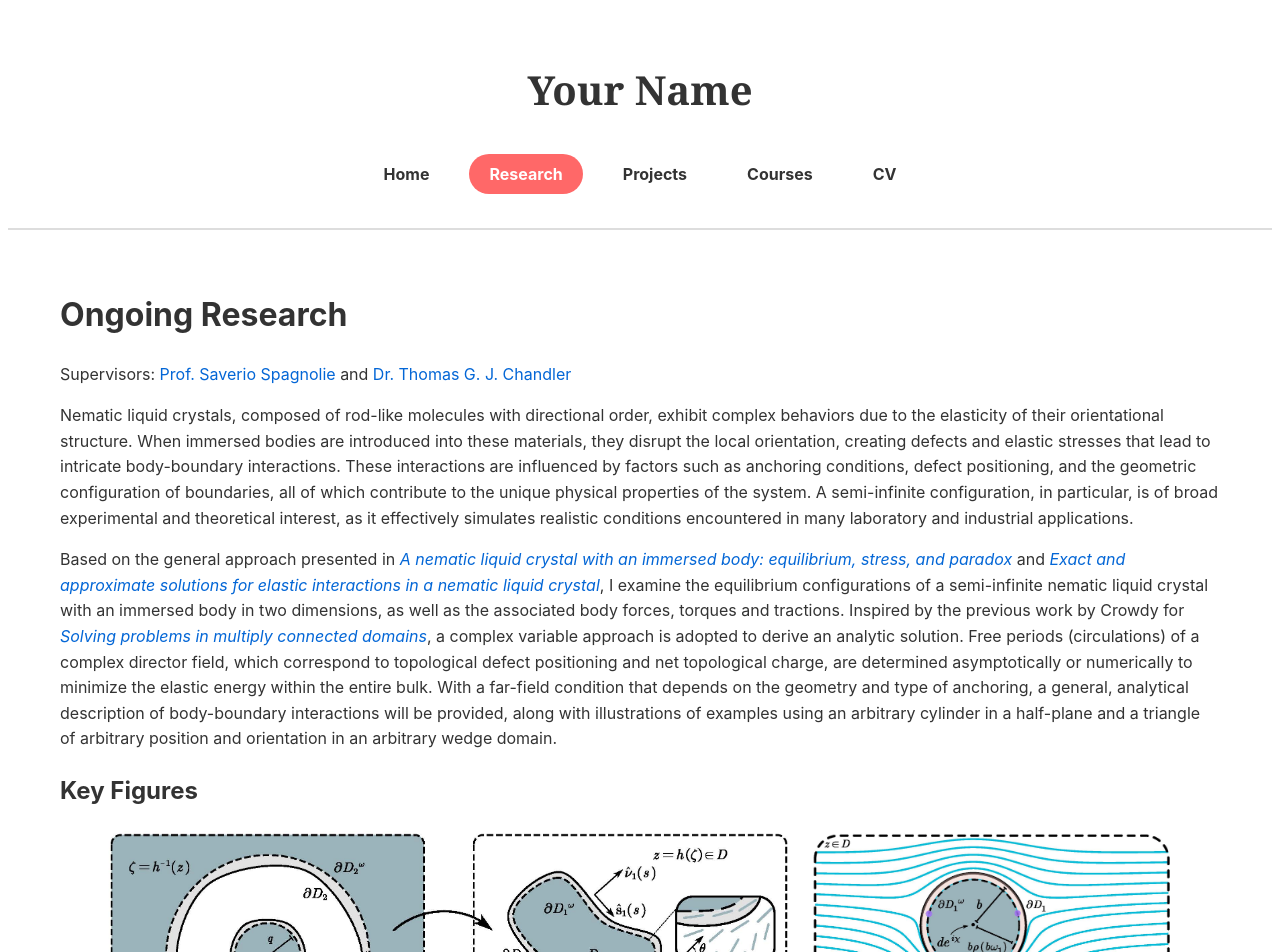
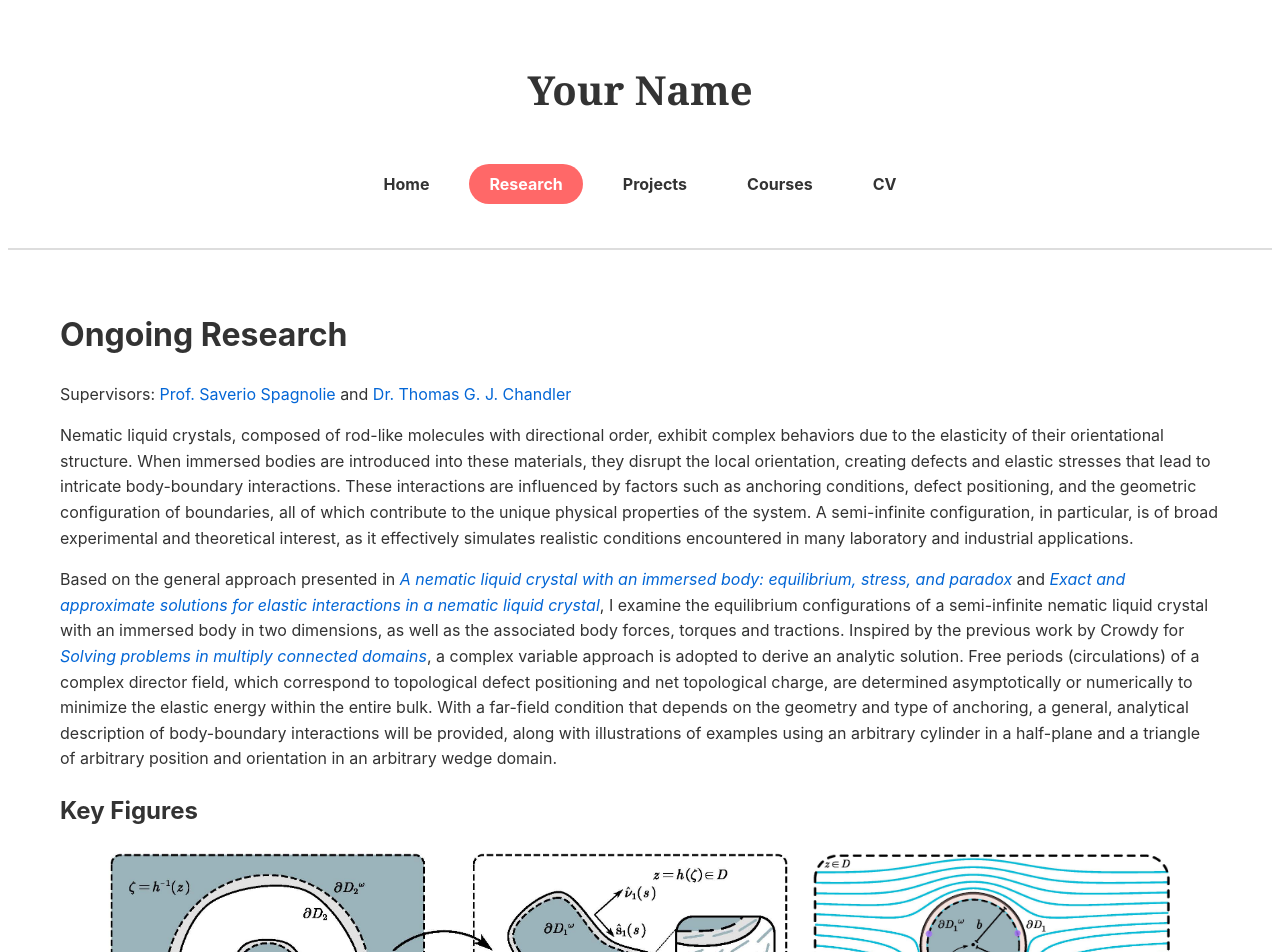
Before and after one commit to Yoon-1023/Yoon-1023.github.io, a Jekyll site: the page built from research.md, in a window 1280 px wide. Shown: the top 952 px of the page. Built offline with Jekyll 4.4.1, drawn with Linux system fonts in a browser that asks for light colours.

Commit message:
Update default.html

```diff
--- a/_layouts/default.html
+++ b/_layouts/default.html
@@ -15,7 +15,7 @@
     <!-- Navigation Bar -->
 <header style="text-align: center; padding-top: 50px; padding-bottom: 10px;">
   <h1 style="font-size: 2.5em; margin: 0;">Your Name</h1>
-  <nav style="margin-top: 40px;">
+  <nav style="margin-top: 50px;">
     <ul style="display: flex; justify-content: center; list-style: none; padding: 0; gap: 20px;">
         <li><a href="{{ '/' | relative_url }}" class="{% if page.url == '/' %}active{% endif %}">Home</a></li>
         <li><a href="{{ '/research/' | relative_url }}" class="{% if page.url == '/research/' %}active{% endif %}">Research</a></li>
@@ -24,7 +24,7 @@
         <li><a href="{{ '/Materials/CV.pdf' | absolute_url }}" target="_self">CV</a></li>
     </ul>
   </nav>
-  <hr style="margin-top: 40px; border: 0; border-top: 2px solid #ddd;">
+  <hr style="margin-top: 50px; border: 0; border-top: 2px solid #ddd;">
 </header>
 
 <style>
```
